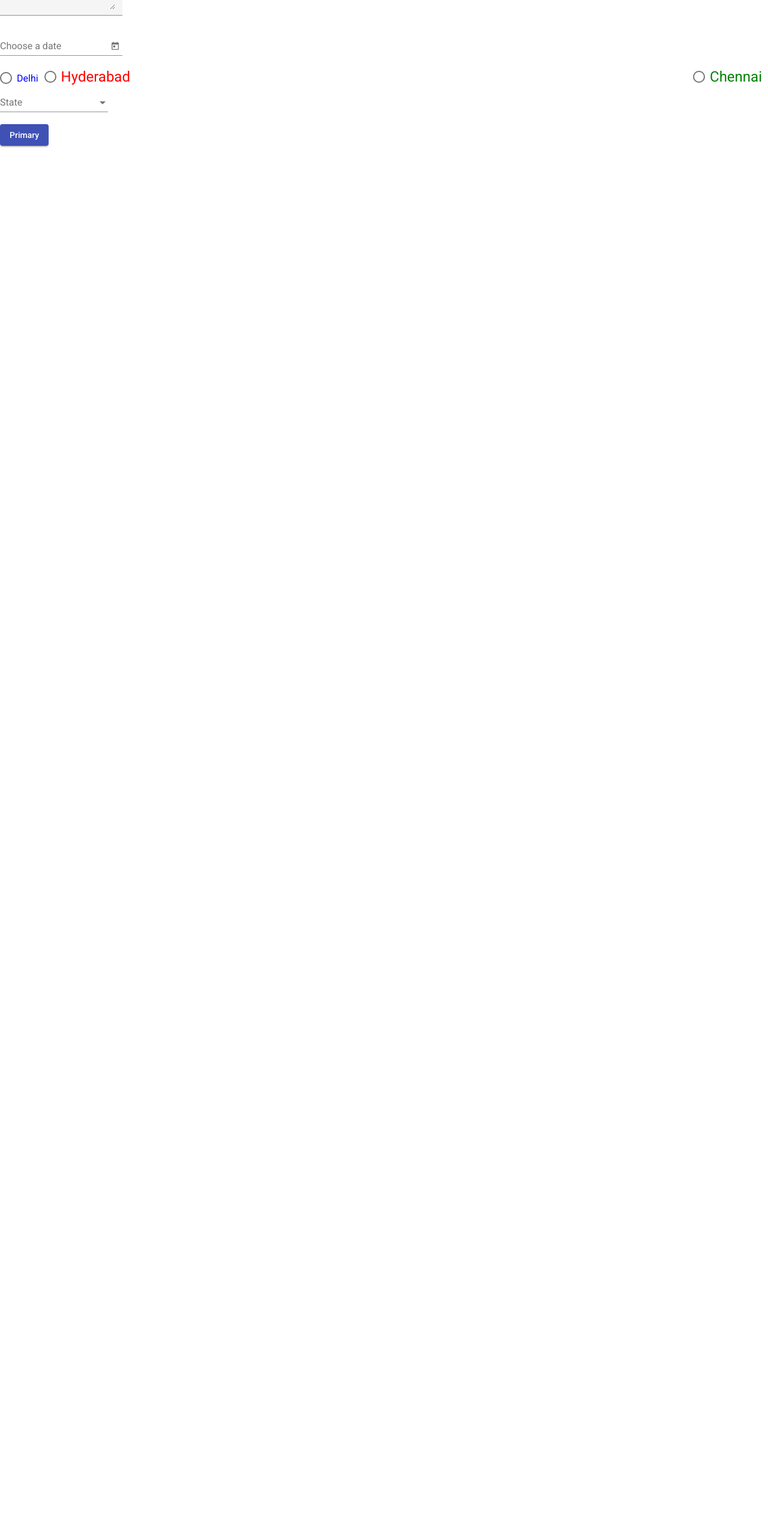
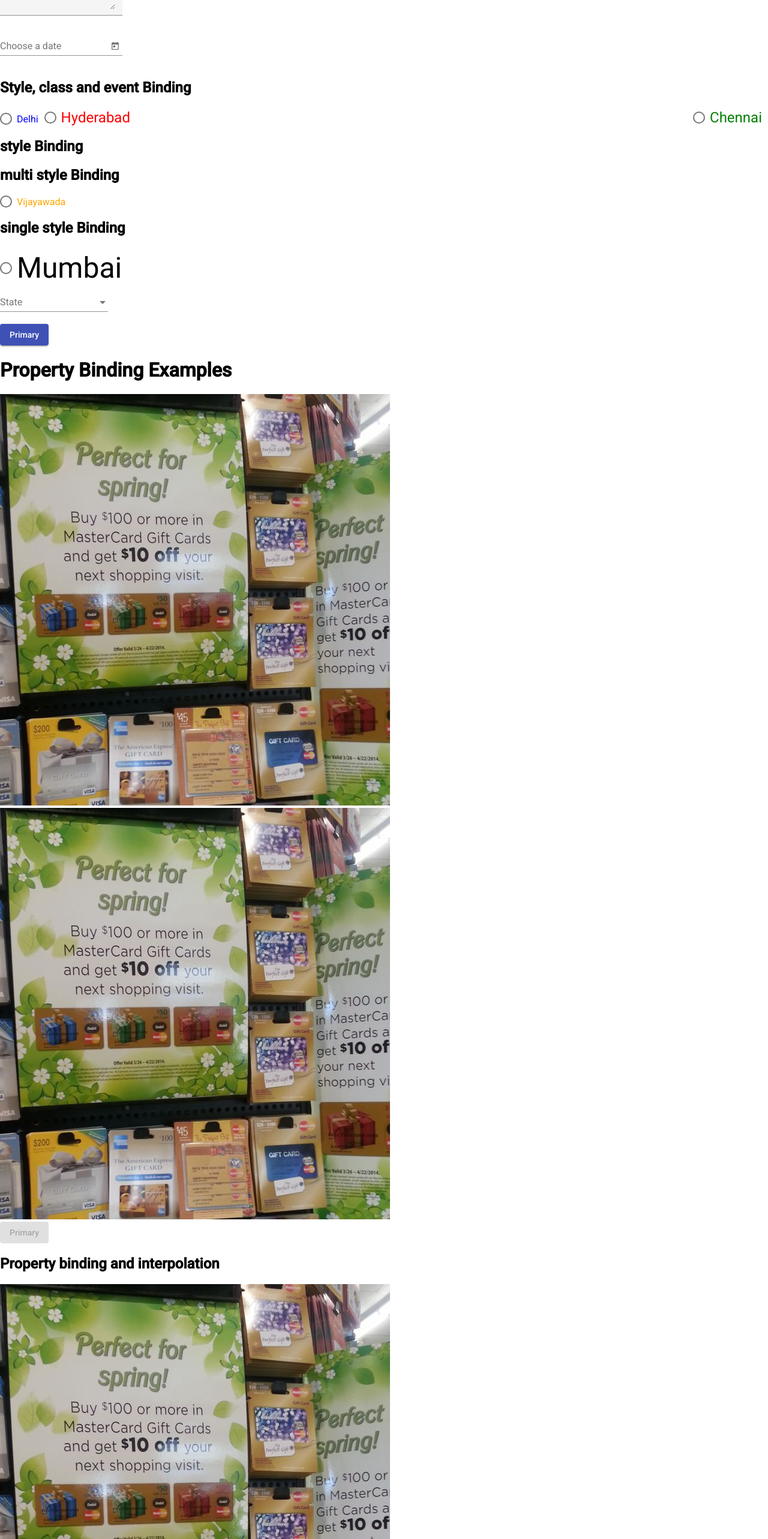
Before and after one commit to harikrishna1275/frist-app, an Angular app: page / in a window 1280 px wide. Shown: the part 200-2766 px from the top of the page at 60% size. Before the commit the page ends 800 px from the top, so only its background shows below. Built offline with nearby package versions, Linux system fonts and the light colour scheme.

Commit message:
Pushed the BInding code changes

```diff
--- a/src/app/app.component.html
+++ b/src/app/app.component.html
@@ -26,12 +26,16 @@
     <mat-datepicker #picker></mat-datepicker>
   </mat-form-field>
   <br/>
+  <h2>Style, class and event  Binding</h2>
   <mat-radio-group aria-label="Select an option">
-    <mat-radio-button style="padding-right: 10px;color: blue;" value="1">Delhi </mat-radio-button>
-    <mat-radio-button class="female-sex" value="2">Hyderabad</mat-radio-button>
+     <mat-radio-button style="padding-right: 10px;color: blue;" value="1">Delhi </mat-radio-button>
+     <mat-radio-button class="female-sex" value="2">Hyderabad</mat-radio-button>
     <mat-radio-button [class]="classExpr" value="2" (change)="radioChange($event)" >Chennai</mat-radio-button>
-    <!-- <mat-radio-button [style]="styleExpr" value="2" (change)="vijayawadaChange($event)" >Vijayawada</mat-radio-button> -->
-    <!-- <mat-radio-button [style.font-size]="font" value="2" (change)="radioChange($event)">Mumbai</mat-radio-button> -->
+    <h2>style Binding</h2>
+    <h2>multi style Binding</h2>
+    <mat-radio-button [style]="styleExpr" value="2" (change)="vijayawadaChange($event)" >Vijayawada</mat-radio-button>
+    <h2>single style Binding</h2>
+    <mat-radio-button [style.font-size]="font" value="2" (change)="radioChange($event)">Mumbai</mat-radio-button>
   </mat-radio-group>
   <br/>
   <mat-form-field>
@@ -43,48 +47,25 @@
   </mat-form-field>
   <br/>
   <button mat-raised-button color="primary"  (click)="display()">Primary</button>
+  <h1>Property Binding Examples</h1>
+  <img [src]="itemImageUrl">
+  <img bind-src="itemImageUrl">
+  <div>
+    {{hari}}
+  </div>
+  <button [disabled]= true mat-raised-button color="primary"  (click)="display()">Primary</button>
+  <h2>Property binding and interpolation</h2>
+  <p><img src="{{itemImageUrl}}"> is the <i>interpolated</i> image.</p>
+  <p><img [src]="itemImageUrl"> is the <i>property bound</i> image.</p>
+<h2>Structural Directives</h2>
+<h3>If condition</h3>
+  <img *ngIf="imageDisplay" [src]="itemImageUrl">
+  <h3>For loop</h3>
+  <mat-form-field>
+    <mat-label>State</mat-label>
+    <mat-select>
+      <mat-option>None</mat-option>
+      <mat-option *ngFor="let state of states" [value]="state">{{state}}</mat-option>
+    </mat-select>
+  </mat-form-field>
 </form>
-<!-- <form class="example-form">
-  <mat-form-field class="example-full-width">
-    <mat-label>Company (disabled)</mat-label>
-    <input matInput disabled value="Google">
-  </mat-form-field>
-
-  <table class="example-full-width" cellspacing="0"><tr>
-    <td><mat-form-field class="example-full-width">
-      <mat-label>First name</mat-label>
-      <input matInput>
-    </mat-form-field></td>
-    <td><mat-form-field class="example-full-width">
-      <mat-label>Long Last Name That Will Be Truncated</mat-label>
-      <input matInput>
-    </mat-form-field></td>
-  </tr></table>
-
-  <p>
-    <mat-form-field class="example-full-width">
-      <mat-label>Address</mat-label>
-      <textarea matInput placeholder="Ex. 100 Main St">1600 Amphitheatre Pkwy</textarea>
-    </mat-form-field>
-    <mat-form-field class="example-full-width">
-      <mat-label>Address 2</mat-label>
-      <textarea matInput></textarea>
-    </mat-form-field>
-  </p>
-
-  <table class="example-full-width" cellspacing="0"><tr>
-    <td><mat-form-field class="example-full-width">
-      <mat-label>City</mat-label>
-      <input matInput placeholder="Ex. San Francisco">
-    </mat-form-field></td>
-    <td><mat-form-field class="example-full-width">
-      <mat-label>State</mat-label>
-      <input matInput placeholder="Ex. California">
-    </mat-form-field></td>
-    <td><mat-form-field class="example-full-width">
-      <mat-label>Postal Code</mat-label>
-      <input matInput #postalCode maxlength="5" placeholder="Ex. 94105" value="94043">
-      <mat-hint align="end">{{postalCode.value.length}} / 5</mat-hint>
-    </mat-form-field></td>
-  </tr></table>
-</form> -->
--- a/src/app/app.component.ts
+++ b/src/app/app.component.ts
@@ -8,11 +8,13 @@
 export class AppComponent {
   title = 'hari';
   hari="";
+  imageDisplay = true;
   font="xxx-large";
   styleExpr="color: orange;";
   classExpr="female-sex2 position-movement";
   states: string[] = ['andhra','telagana','tamilnadu'];
   hello = 'bhaskar'
+  itemImageUrl="../assets/Spring-Promo.jpg";
   display(){
     console.log("hello hair,I am pressed");
     this.hari="hello hari,I am pressed";
```
Also changed, not shown: src/assets/Spring-Promo.jpg (added).
